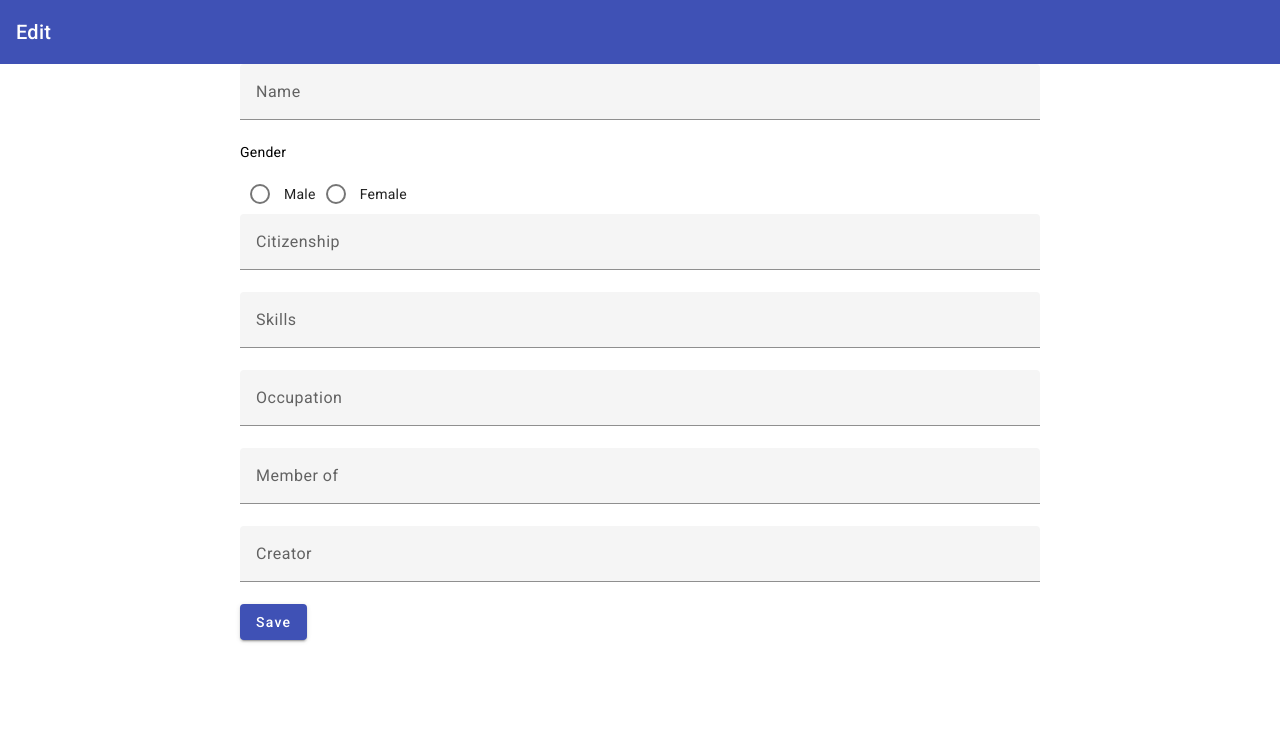
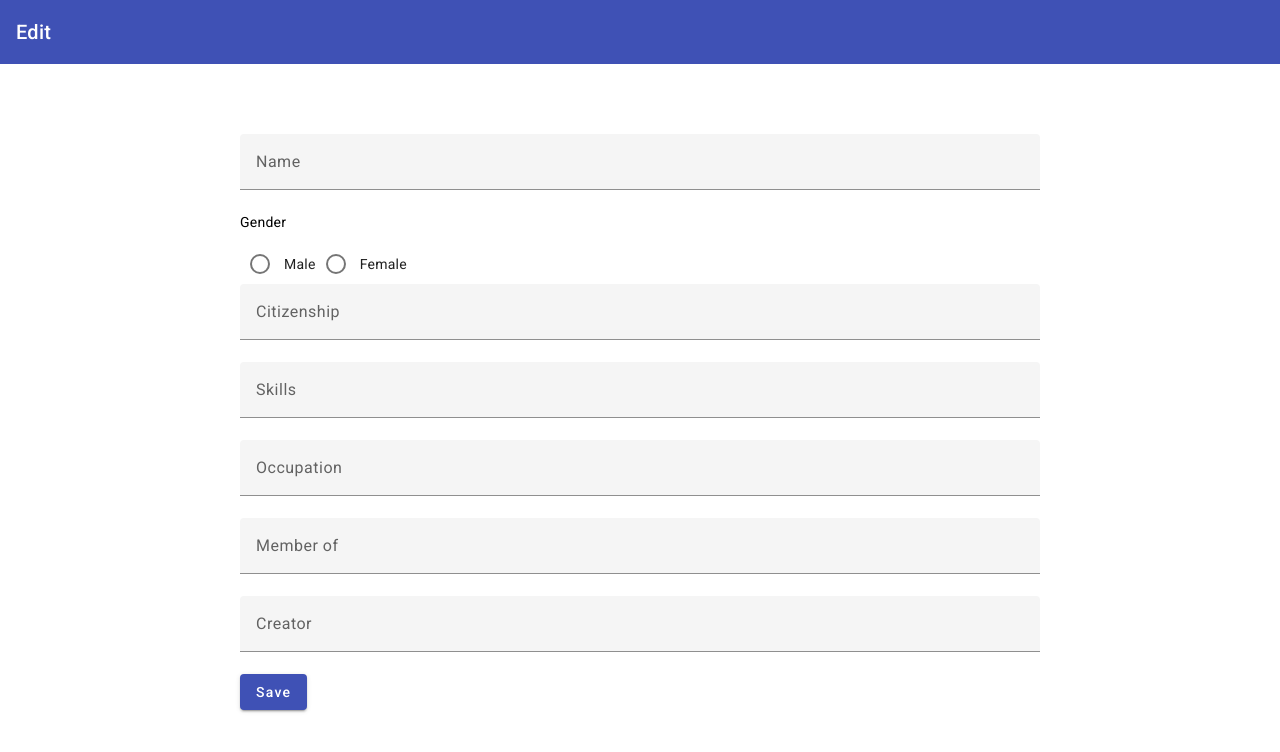
Before and after one commit to cgarcia0910/superhero, an Angular app: page /edit-superhero/1 in a window 1280 px wide. Shown: the top 752 px of the page. Built offline with nearby package versions, Linux system fonts and the light colour scheme.

Commit message:
TASK: Manage events of create delete update

```diff
--- a/src/app/adapter/domain/model-heroes-displayer.service.ts
+++ b/src/app/adapter/domain/model-heroes-displayer.service.ts
@@ -1,5 +1,5 @@
 import { Inject, Injectable, inject } from "@angular/core";
-import { BehaviorSubject, map, Observable, of, tap } from "rxjs";
+import { BehaviorSubject, delay, map, Observable, of, tap } from "rxjs";
 import { Superhero } from "./models/superhero";
 import { ADAPTER_SUPERHERO_JSON, IAdapterSuperheroJSON } from "./ports/i-adapter-superhero-json";
 import { ADAPTER_SUPERHERO_PERSISTANCE, IAdapterSuperheroPersistance } from "./ports/i-adapter-superhero-persistance";
@@ -31,24 +31,25 @@ export class ModelHeroesDisplayerService implements IModelSuperHeroDisplayer {
                         return true;
                     });
                 return this._superHeroList;
-            })
+            }),
+            delay(500),
         );
     }
     getSuperhero(superheroId: string): Observable<Superhero | undefined> {
-        return of(this._superHeroList.find(superhero => superhero.id === superheroId))
+        return of(this._superHeroList.find(superhero => superhero.id === superheroId)).pipe(delay(500));
     }
     updateSuperhero(currentSuperhero: Superhero, newSuperHero: Superhero): Observable<boolean> {
         const modifiedSuperheroIndex = this._superHeroList.findIndex(sh => JSON.stringify(sh) === JSON.stringify(currentSuperhero));
         if (modifiedSuperheroIndex !== -1) {
-            this._superHeroList[modifiedSuperheroIndex] = newSuperHero;
-            this._adapterSuperheroPersistance.updateSuperHero(currentSuperhero, newSuperHero);
-            return of(true);
+            this._superHeroList[modifiedSuperheroIndex] = {...newSuperHero, id: currentSuperhero.id};
+            this._adapterSuperheroPersistance.updateSuperHero(currentSuperhero, {...newSuperHero, id: currentSuperhero.id});
+            return of(true).pipe(delay(500));
         }
         return of(false);
     }
     removeSuperhero(superhero: Superhero): Observable<boolean> {
         this._superHeroList = this._superHeroList.filter(sh => JSON.stringify(sh) !== JSON.stringify(superhero));
         this._adapterSuperheroPersistance.deleteSuperHero(superhero);
-        return of(true);
+        return of(true).pipe(delay(500));
     }
 }
--- a/src/app/features/search-superhero/search-superhero.component.ts
+++ b/src/app/features/search-superhero/search-superhero.component.ts
@@ -1,4 +1,4 @@
-import { Component, EventEmitter, OnInit, Output, computed, inject, signal } from '@angular/core';
+import { Component, DestroyRef, EventEmitter, OnInit, Output, Signal, computed, effect, inject, signal } from '@angular/core';
 import { MODEL_SUPERHERO_DISPLAYER } from '../../adapter/domain/ports/i-model-displayer';
 import { SUPERHERO_CONFIG_TABLE } from '../../pages/filter-hero/filter-hero.constants';
 import { CgcCustomMatTableComponent } from '../../shared/components';
@@ -6,18 +6,27 @@ import { AsyncPipe, CommonModule, NgIf } from '@angular/common';
 import { FormControl, FormsModule, ReactiveFormsModule } from '@angular/forms';
 import {MatInputModule} from '@angular/material/input';
 import {MatFormFieldModule} from '@angular/material/form-field';
-import { debounceTime, filter } from 'rxjs';
+import { Observable, debounceTime, filter, firstValueFrom, of } from 'rxjs';
 import { Superhero } from '../../adapter/domain/models/superhero';
+import { MatDialog} from '@angular/material/dialog';
+import { CgcConfirmationModalComponent } from '../../shared/components/cgc-confirmation-modal/cgc-confirmation-modal.component';
+import { takeUntilDestroyed } from '@angular/core/rxjs-interop';
+import {MatProgressSpinnerModule} from '@angular/material/progress-spinner';
+import { MatButtonModule } from '@angular/material/button';
+
+
 
 @Component({
   selector: 'app-search-superhero',
   standalone: true,
-  imports: [CgcCustomMatTableComponent, AsyncPipe, NgIf, FormsModule, MatFormFieldModule, MatInputModule, ReactiveFormsModule],
+  imports: [CgcCustomMatTableComponent, AsyncPipe, NgIf, FormsModule, MatFormFieldModule, MatInputModule, ReactiveFormsModule, MatProgressSpinnerModule, MatButtonModule],
   templateUrl: './search-superhero.component.html',
   styleUrl: './search-superhero.component.scss'
 })
 export class SearchSuperheroComponent implements OnInit{
-  _modelSuperHeroDisplayer = inject(MODEL_SUPERHERO_DISPLAYER)
+  _modelSuperHeroDisplayer = inject(MODEL_SUPERHERO_DISPLAYER);
+  _dialog: MatDialog = inject(MatDialog);
+  _destroyRef: DestroyRef = inject(DestroyRef);
 
   SUPERHERO_CONFIG_TABLE = SUPERHERO_CONFIG_TABLE;
 
@@ -25,9 +34,14 @@ export class SearchSuperheroComponent implements OnInit{
 
   searchTermFormComponent = new FormControl('');
   searchTerm = signal('');
-  data = computed(() => {
-    return (this._modelSuperHeroDisplayer.getSuperheroesList(this.searchTerm()))
-  })
+  data = signal<Superhero[]>([]);
+  loading = signal<boolean>(true);
+
+  constructor() {
+    effect(() => {
+      this.loadHeroList();
+    })
+  }
   ngOnInit(): void {
     this.searchTermFormComponent.valueChanges
       .pipe(
@@ -38,9 +52,40 @@ export class SearchSuperheroComponent implements OnInit{
         if(e !== null) {
           this.searchTerm.set(e);
         }
-      })
+      });
   }
   doAction(event: {action: string, value: unknown}) {
-    this.Emitter.emit(event);
+    const { action = undefined, value = undefined } = event || {};
+    console.log(event)
+    switch(action) {
+      case 'delete-superhero':
+          this._dialog.open(CgcConfirmationModalComponent, {
+            data: {
+              title: "Delete superhero",
+              message: "Are you sure?",
+              buttons: [
+                {label: 'Cancel', value: 'cancel'},
+                {label: 'Delete', value: 'delete'}
+              ]
+            }
+          }).afterClosed().pipe(takeUntilDestroyed(this._destroyRef)).subscribe(modalResponse => {
+            switch(modalResponse) {
+              case 'delete':
+                this.loading.set(true);
+                firstValueFrom(this._modelSuperHeroDisplayer.removeSuperhero(value as Superhero)).then(e => this.loadHeroList());
+              break;
+            }
+          });
+        break;
+      default:
+        this.Emitter.emit(event);
+    }
+  }
+
+  private loadHeroList() {
+    firstValueFrom(this._modelSuperHeroDisplayer.getSuperheroesList(this.searchTerm())).then(heroList => {
+      this.data.set(heroList);
+      this.loading.set(false);
+    });
   }
 }
--- a/src/app/pages/add-superhero/add-superhero.component.html
+++ b/src/app/pages/add-superhero/add-superhero.component.html
@@ -2,3 +2,8 @@
     <span>Add a new superhero</span>
 </mat-toolbar>
 <app-add-edit-superhero class="superhero-form" (Emitter)="doAction($event)"></app-add-edit-superhero>
+@if(loading()) {
+    <div class="spinner">
+        <mat-spinner/>
+    </div>
+}
--- a/src/app/pages/add-superhero/add-superhero.component.scss
+++ b/src/app/pages/add-superhero/add-superhero.component.scss
@@ -1,6 +1,6 @@
-.superhero-form {
-    display: grid;
-    grid-template-columns: repeat(auto-fill, minmax(600px, 1fr));
-    max-width: 800px;
-    margin: 0 auto;
-}
+// .superhero-form {
+//     display: grid;
+//     grid-template-columns: repeat(auto-fill, minmax(600px, 1fr));
+//     max-width: 800px;
+//     margin: 0 auto;
+// }
--- a/src/app/pages/add-superhero/add-superhero.component.ts
+++ b/src/app/pages/add-superhero/add-superhero.component.ts
@@ -1,24 +1,52 @@
-import { Component, inject } from '@angular/core';
+import { Component, DestroyRef, inject, signal } from '@angular/core';
 import { AddEditSuperheroComponent } from '../../features/add-edit-superhero/add-edit-superhero.component';
 import {MatToolbarModule} from '@angular/material/toolbar';
 import { MODEL_SUPERHERO_DISPLAYER } from '../../adapter/domain/ports/i-model-displayer';
 import { Superhero } from '../../adapter/domain/models/superhero';
 import { firstValueFrom } from 'rxjs';
+import { CgcConfirmationModalComponent } from '../../shared/components/cgc-confirmation-modal/cgc-confirmation-modal.component';
+import { takeUntilDestroyed } from '@angular/core/rxjs-interop';
+import { MatDialog } from '@angular/material/dialog';
+import { Router } from '@angular/router';
+import { MatProgressSpinnerModule } from '@angular/material/progress-spinner';
 
 @Component({
   selector: 'app-add-superhero',
   standalone: true,
-  imports: [AddEditSuperheroComponent, MatToolbarModule],
+  imports: [AddEditSuperheroComponent, MatToolbarModule, MatProgressSpinnerModule],
   templateUrl: './add-superhero.component.html',
   styleUrl: './add-superhero.component.scss'
 })
 export class AddSuperheroComponent {
-  _modelSuperHeroDisplayer = inject(MODEL_SUPERHERO_DISPLAYER)
+  _modelSuperHeroDisplayer = inject(MODEL_SUPERHERO_DISPLAYER);
+  _dialog: MatDialog = inject(MatDialog);
+  _destroyRef: DestroyRef = inject(DestroyRef);
+
+  loading = signal<boolean>(false);
+
+  private _router: Router = inject(Router);
   doAction(event: {action: string, value: unknown}) {
     const {action = undefined, value = undefined} = event || {};
     switch(action) {
       case 'save-superhero':
-        firstValueFrom(this._modelSuperHeroDisplayer.addSuperhero(value as Superhero)).then(e => console.log(e))
+        this.loading.set(true);
+        firstValueFrom(this._modelSuperHeroDisplayer.addSuperhero(value as Superhero)).then(e => {
+          this.loading.set(false);
+          this._dialog.open(CgcConfirmationModalComponent, {
+            data: {
+              title: "Create superhero",
+              message: "The superhero has been created sucessfully",
+              buttons: [
+                {label: 'Accept', value: 'accept'}
+              ]
+            }
+          }).afterClosed().pipe(takeUntilDestroyed(this._destroyRef)).subscribe(modalResponse => {
+            switch(modalResponse) {
+              case 'accept':
+                this._router.navigate([`/`]);
+            }
+          });
+        });
         break;
     }
   }
--- a/src/app/pages/edit-superhero/edit-superhero.component.html
+++ b/src/app/pages/edit-superhero/edit-superhero.component.html
@@ -5,3 +5,9 @@
     class="superhero-form"
     [superhero]="superhero()"
     (Emitter)="doAction($event)"/>
+
+@if(loading()) {
+    <div class="spinner">
+        <mat-spinner/>
+    </div>
+}
--- a/src/app/pages/edit-superhero/edit-superhero.component.scss
+++ b/src/app/pages/edit-superhero/edit-superhero.component.scss
@@ -1,6 +1,6 @@
-.superhero-form {
-    display: grid;
-    grid-template-columns: repeat(auto-fill, minmax(600px, 1fr));
-    max-width: 800px;
-    margin: 0 auto;
-}
+// .superhero-form {
+//     display: grid;
+//     grid-template-columns: repeat(auto-fill, minmax(600px, 1fr));
+//     max-width: 800px;
+//     margin: 0 auto;
+// }
--- a/src/app/pages/edit-superhero/edit-superhero.component.ts
+++ b/src/app/pages/edit-superhero/edit-superhero.component.ts
@@ -1,44 +1,66 @@
-import { Component, inject, signal } from '@angular/core';
+import { Component, DestroyRef, inject, signal } from '@angular/core';
 import { AddEditSuperheroComponent } from '../../features/add-edit-superhero/add-edit-superhero.component';
 import {MatToolbarModule} from '@angular/material/toolbar';
 import { firstValueFrom, of, switchMap } from 'rxjs';
 import { MODEL_SUPERHERO_DISPLAYER } from '../../adapter/domain/ports/i-model-displayer';
 import { Superhero } from '../../adapter/domain/models/superhero';
-import { ActivatedRoute } from '@angular/router';
+import { ActivatedRoute, Router } from '@angular/router';
+import { CgcConfirmationModalComponent } from '../../shared/components/cgc-confirmation-modal/cgc-confirmation-modal.component';
+import { takeUntilDestroyed } from '@angular/core/rxjs-interop';
+import { MatDialog } from '@angular/material/dialog';
+import { MatProgressSpinnerModule } from '@angular/material/progress-spinner';
 
 @Component({
   selector: 'app-edit-superhero',
   standalone: true,
-  imports: [AddEditSuperheroComponent, MatToolbarModule],
+  imports: [AddEditSuperheroComponent, MatToolbarModule, MatProgressSpinnerModule],
   templateUrl: './edit-superhero.component.html',
   styleUrl: './edit-superhero.component.scss'
 })
 export class EditSuperheroComponent {
-  _modelSuperHeroDisplayer = inject(MODEL_SUPERHERO_DISPLAYER)
+  _modelSuperHeroDisplayer = inject(MODEL_SUPERHERO_DISPLAYER);
+  _dialog: MatDialog = inject(MatDialog);
+  _destroyRef: DestroyRef = inject(DestroyRef);
+
+  loading = signal<boolean>(false);
+
   private _route: ActivatedRoute = inject(ActivatedRoute);
+  private _router: Router = inject(Router);
   superhero = signal<Superhero | undefined>(undefined);
-//   superhero = {
-//     id: 'prueba',
-//     "nameLabel": "Ahab",
-//     "genderLabel": "male",
-//     "citizenshipLabel": "United States of America",
-//     "skillsLabel": "superhuman strength",
-//     "occupationLabel": "psychologist",
-//     "memberOfLabel": "Horsemen of Apocalypse",
-//     "creatorLabel": "Walt Simonson"
-// };
+
   constructor() {
     this._route.paramMap.pipe(switchMap(params => {
+      this.loading.set(true);
       const editId = params.get('id');
       return editId !== null ? this._modelSuperHeroDisplayer.getSuperhero(editId) : of(undefined);
-  })).subscribe(sh => this.superhero.set(sh));
+    })).subscribe(sh => {
+      this.superhero.set(sh);
+      this.loading.set(false);
+    });
   }
   doAction(event: {action: string, value: unknown}) {
     const {action = undefined, value = undefined} = event || {};
     switch(action) {
       case 'update-superhero':
         if(this.superhero()) {
-        firstValueFrom(this._modelSuperHeroDisplayer.updateSuperhero(this.superhero() as Superhero, value as Superhero)).then(e => console.log(e))
+          this.loading.set(true);
+          firstValueFrom(this._modelSuperHeroDisplayer.updateSuperhero(this.superhero() as Superhero, value as Superhero)).then(e => {
+            this.loading.set(false);
+            this._dialog.open(CgcConfirmationModalComponent, {
+              data: {
+                title: "Edit superhero",
+                message: "The superhero has been updated sucessfully",
+                buttons: [
+                  {label: 'Accept', value: 'accept'}
+                ]
+              }
+            }).afterClosed().pipe(takeUntilDestroyed(this._destroyRef)).subscribe(modalResponse => {
+              switch(modalResponse) {
+                case 'accept':
+                  this._router.navigate([`/`]);
+              }
+            });
+          });
         }
         break;
     }
--- a/src/app/pages/filter-hero/filter-hero.component.ts
+++ b/src/app/pages/filter-hero/filter-hero.component.ts
@@ -5,7 +5,6 @@ import { SearchSuperheroComponent } from '../../features/search-superhero/search
 import {MatToolbarModule} from '@angular/material/toolbar';
 import { Superhero } from '../../adapter/domain/models/superhero';
 import { Router } from '@angular/router';
-import { MatDialog} from '@angular/material/dialog';
 import { CgcConfirmationModalComponent } from '../../shared/components/cgc-confirmation-modal/cgc-confirmation-modal.component';
 import { takeUntilDestroyed } from '@angular/core/rxjs-interop'
 import { firstValueFrom } from 'rxjs';
@@ -20,8 +19,6 @@ import { firstValueFrom } from 'rxjs';
 export class FilterHeroComponent {
   _modelSuperHeroDisplayer = inject(MODEL_SUPERHERO_DISPLAYER);
   _router: Router = inject(Router);
-  _dialog: MatDialog = inject(MatDialog);
-  _destroyRef: DestroyRef = inject(DestroyRef);
 
   SUPERHERO_CONFIG_TABLE = SUPERHERO_CONFIG_TABLE;
   doAction(event: {action: string, value: unknown}) {
@@ -30,24 +27,6 @@ export class FilterHeroComponent {
       case 'edit-superhero':
         const {id = undefined} = value as Superhero || {};
         this._router.navigate([`edit-superhero/${id}`]);
-      break
-      case 'delete-superhero':
-        this._dialog.open(CgcConfirmationModalComponent, {
-          data: {
-            title: "Delete superhero",
-            message: "Are you sure?",
-            buttons: [
-              {label: 'Cancel', value: 'cancel'},
-              {label: 'Delete', value: 'delete'}
-            ]
-          }
-        }).afterClosed().pipe(takeUntilDestroyed(this._destroyRef)).subscribe(modalResponse => {
-          switch(modalResponse) {
-            case 'delete':
-              firstValueFrom(this._modelSuperHeroDisplayer.removeSuperhero(value as Superhero)).then(e => console.log(e))
-            break;
-          }
-        });
       break;
     }
   }
--- a/src/styles.scss
+++ b/src/styles.scss
@@ -2,3 +2,39 @@
 
 html, body { height: 100%; }
 body { margin: 0; font-family: Roboto, "Helvetica Neue", sans-serif; }
+
+.superhero-form {
+  padding-top: 5em;
+  display: grid;
+  grid-template-columns: repeat(auto-fill, minmax(600px, 1fr));
+  max-width: 800px;
+  margin: 0 auto;
+}
+
+.spinner {
+  position: fixed;
+  z-index: 100;
+  top: 0;
+  left: 0;
+  width: 100%;
+  height: 100%;
+  display: flex;
+  justify-content: space-around;
+  align-items: center;
+  background-color: rgba($color: #ffffff, $alpha: 0.5);
+}
+
+.search-area-container {
+  display: grid;
+    grid-template-columns: repeat(auto-fill, minmax(900px, 1fr));
+}
+
+.search-area {
+  display: grid;
+  grid-template-columns: 2fr 6fr;
+  gap: 1em;
+  grid-column: 2 / 3;
+  button {
+    align-self: center;
+  }
+}
```
Also changed, not shown: src/app/features/search-superhero/search-superhero.component.html (+16 -6 lines), src/app/features/search-superhero/search-superhero.component.scss (+12 -0 lines). Lines whose indentation alone changed are shown as unchanged.
